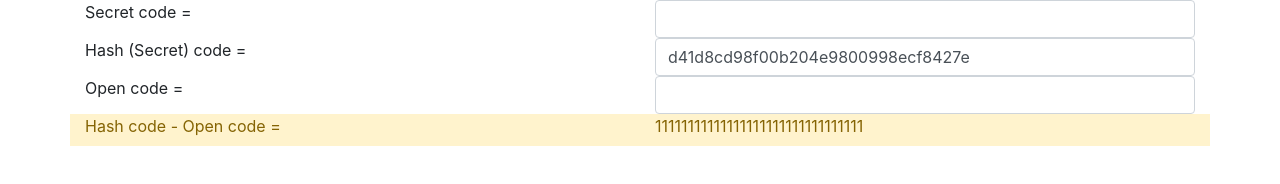
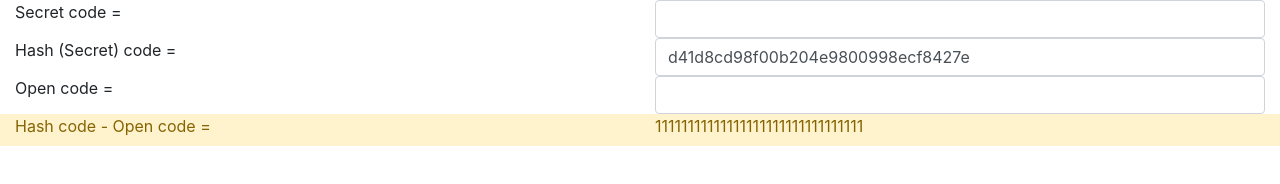
Before and after one commit to khorost/hash_check, a plain HTML site: page web/index.html in a window 1280 px wide. Drawn offline with Linux system fonts and the light colour scheme.

Commit message:
legacy support

```diff
--- a/web/index.html
+++ b/web/index.html
@@ -6,7 +6,7 @@
     <link href="css/bootstrap.css" rel="stylesheet">
 </head>
 <body>
-<div class="container">
+<div class="container-fluid">
     <div class="row">
         <div class="col"><label for="secret_code">Secret code = </label></div>
         <div class="col"><input class="form-control" id="secret_code"/></div>
--- a/web/js/hash_check.js
+++ b/web/js/hash_check.js
@@ -2,10 +2,20 @@ function getParam(param) {
     return new URLSearchParams(window.location.search).get(param);
 }
 
+function getParameterByName(name, url) {
+    if (!url) url = window.location.href;
+    name = name.replace(/[\[\]]/g, '\\$&');
+    var regex = new RegExp('[?&]' + name + '(=([^&#]*)|&|#|$)'),
+        results = regex.exec(url);
+    if (!results) return null;
+    if (!results[2]) return '';
+    return decodeURIComponent(results[2].replace(/\+/g, ' '));
+}
+
 function onUpdateParams() {
-    const secret_code = getParam('secret_code');
+    const secret_code = getParameterByName('secret_code');
     const hash_code = CryptoJS.MD5(secret_code).toString();
-    const public_code = getParam('public_code');
+    const public_code = getParameterByName('public_code');
 
     $('#secret_code').val(secret_code);
     $('#hash_code').val(hash_code);
```
